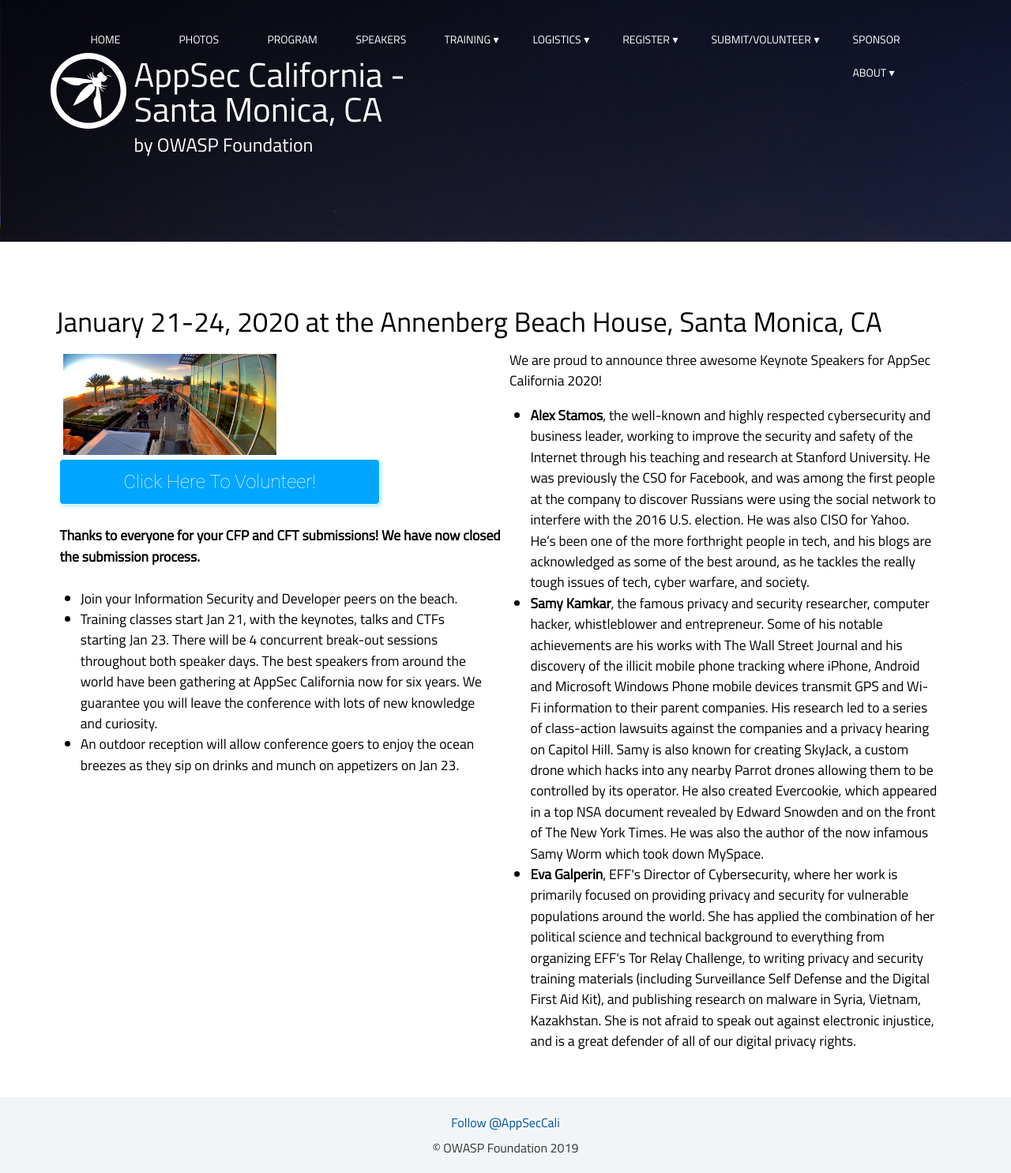
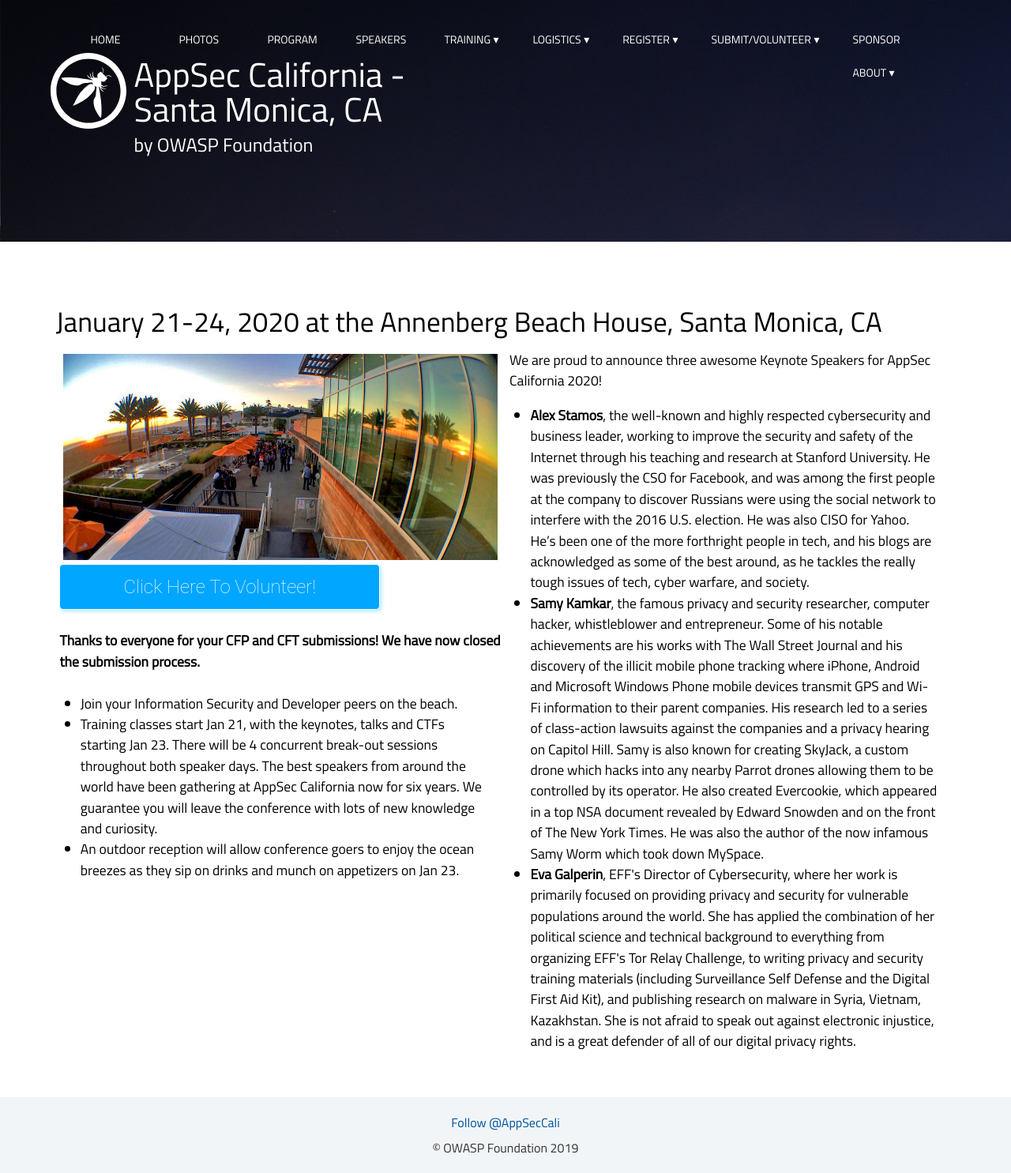
Before and after one commit to OWASP/2020-appseccalifornia, a Jekyll site: the page built from index.html, in a window 1280 px wide. Shown: the whole page at 79% size. Built offline with Jekyll 4.4.1, drawn with Linux system fonts in a browser that asks for light colours; some web fonts are replaced; comment, search, counter and statistics services are not loaded.

Commit message:
fixing home layout for mobile

```diff
--- a/index.html
+++ b/index.html
@@ -11,7 +11,7 @@
 <br>
 <br>
 <div class="row"><h2>January 21-24, 2020 at the Annenberg Beach House, Santa Monica, CA</h2></div>
-<div class="row"><div class="column"><img src="../assets/images/fisheye.jpg" width="50%" align="left" style="padding:5px;">
+<div class="row"><div class="column" width="100%"><img src="../assets/images/fisheye.jpg" width="100%" align="left" style="padding:5px;">
 <br>
 <br>
 <div><button name="cftButton" class="button" onclick="window.location.href='https://signup.com/go/QGXzxkB';">Click Here To Volunteer!</button>
```
